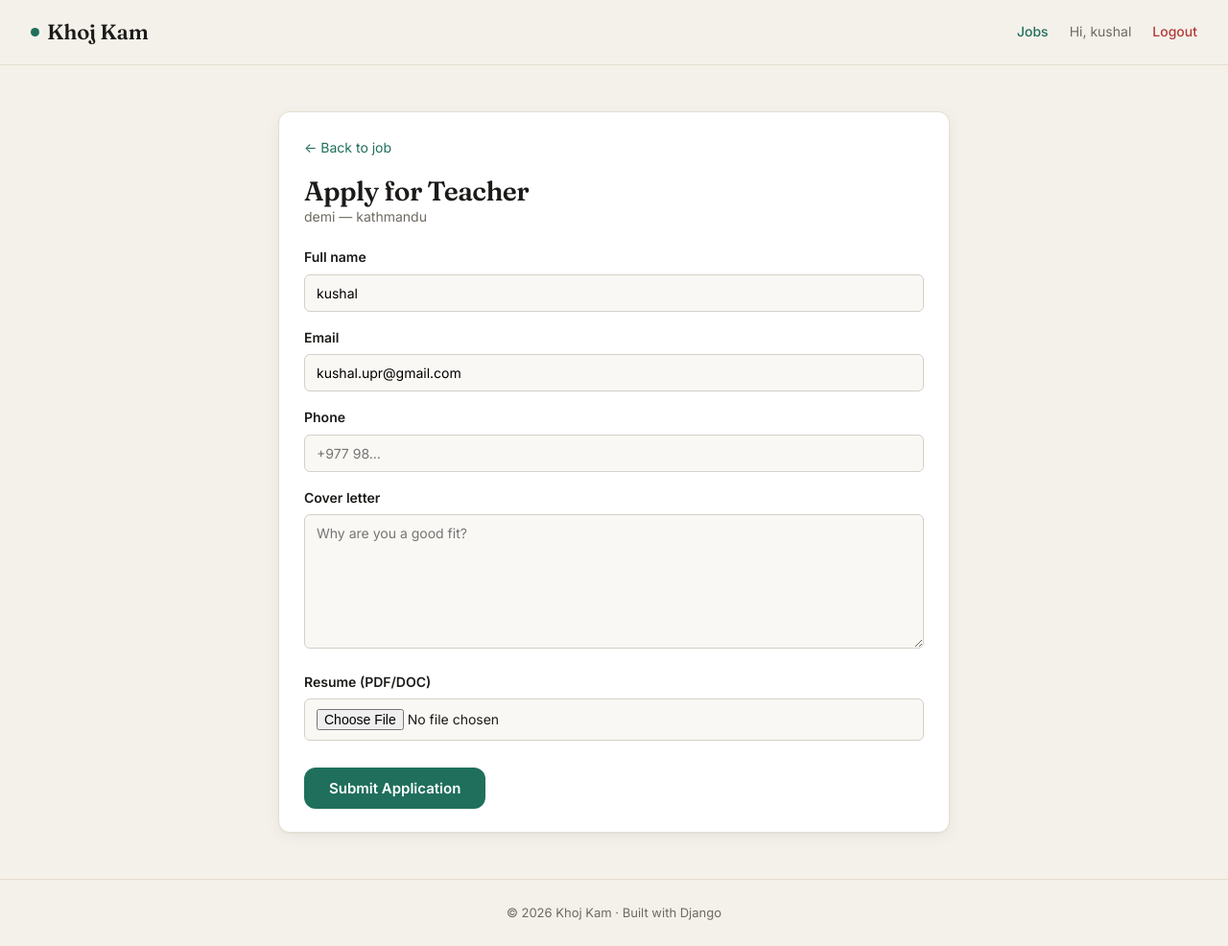
After one commit to Ghimire-Kushal/Tranning, a Django app: page /job/2/apply/ in a window 1280 px wide. The commit adds this page. Shown: the whole page at 96% size. Run offline with Django 5.2, Linux system fonts and the light colour scheme; a user stored in the database is signed in; data comes from the database, SQL or seed files in the repository; both versions use the stored data as it was after the commit.

Commit message:
add the apply

```diff
--- /dev/null
+++ b/jobportal/jobportal/templates/apply.html
@@ -0,0 +1,93 @@
+{% extends "base.html" %}
+{% block title %}Apply — {{ job.title }}{% endblock %}
+
+{% block content %}
+<div class="container">
+  <div class="card" style="max-width:700px; margin:0 auto;">
+    <a href="{% url 'job_detail' job.id %}" style="font-size:14px;">← Back to job</a>
+    <h1 style="margin-top:16px; font-size:28px;">Apply for {{ job.title }}</h1>
+    <p class="meta">{{ job.company.name }} — {{ job.company.location }}</p>
+
+    {% if messages %}
+      {% for message in messages %}
+        <div class="alert alert-{{ message.tags }}" style="padding:10px 14px; margin:12px 0; border-radius:6px; background:#fdf4e3; color:#8a5a00;">
+          {{ message }}
+        </div>
+      {% endfor %}
+    {% endif %}
+
+    <form method="post" enctype="multipart/form-data" class="apply-form" style="margin-top:20px;">
+      {% csrf_token %}
+
+      <div class="form-row">
+        <label for="{{ form.full_name.id_for_label }}">Full name</label>
+        {{ form.full_name }}
+        {{ form.full_name.errors }}
+      </div>
+
+      <div class="form-row">
+        <label for="{{ form.email.id_for_label }}">Email</label>
+        {{ form.email }}
+        {{ form.email.errors }}
+      </div>
+
+      <div class="form-row">
+        <label for="{{ form.phone.id_for_label }}">Phone</label>
+        {{ form.phone }}
+        {{ form.phone.errors }}
+      </div>
+
+      <div class="form-row">
+        <label for="{{ form.cover_letter.id_for_label }}">Cover letter</label>
+        {{ form.cover_letter }}
+        {{ form.cover_letter.errors }}
+      </div>
+
+      <div class="form-row">
+        <label for="{{ form.resume.id_for_label }}">Resume (PDF/DOC)</label>
+        {{ form.resume }}
+        {{ form.resume.errors }}
+      </div>
+
+      <button type="submit" class="btn btn-primary" style="margin-top:12px;">Submit Application</button>
+    </form>
+  </div>
+</div>
+
+<style>
+  .form-row { margin-bottom: 16px; }
+  .form-row label {
+    display: block;
+    font-weight: 600;
+    margin-bottom: 6px;
+    font-size: 14px;
+  }
+  .form-row input[type="text"],
+  .form-row input[type="email"],
+  .form-row input[type="file"],
+  .form-row textarea {
+    width: 100%;
+    padding: 10px 12px;
+    border: 1px solid #d4cfc7;
+    border-radius: 6px;
+    font-family: inherit;
+    font-size: 14px;
+    background: #faf8f4;
+    box-sizing: border-box;
+  }
+  .form-row textarea { resize: vertical; min-height: 140px; }
+  .form-row input:focus,
+  .form-row textarea:focus {
+    outline: none;
+    border-color: #1a4d3a;
+    background: #fff;
+  }
+  .errorlist {
+    color: #b03a2e;
+    list-style: none;
+    padding: 0;
+    margin: 4px 0 0;
+    font-size: 13px;
+  }
+</style>
+{% endblock %}
--- /dev/null
+++ b/jobportal/portal/forms.py
@@ -0,0 +1,13 @@
+from django import forms
+from .models import Application
+
+class ApplicationForm(forms.ModelForm):
+    class Meta:
+        model = Application
+        fields = ["full_name", "email", "phone", "cover_letter", "resume"]
+        widgets = {
+            "cover_letter": forms.Textarea(attrs={"rows": 6, "placeholder": "Why are you a good fit?"}),
+            "full_name": forms.TextInput(attrs={"placeholder": "Your full name"}),
+            "email": forms.EmailInput(attrs={"placeholder": "you@example.com"}),
+            "phone": forms.TextInput(attrs={"placeholder": "+977 98..."}),
+        }
--- a/jobportal/portal/models.py
+++ b/jobportal/portal/models.py
@@ -1,4 +1,5 @@
 from django.db import models
+from django.contrib.auth.models import User
 
 # Create your models here.
 
@@ -22,3 +23,21 @@ class Job(models.Model):
 
     def __str__(self):
         return self.title
+
+
+class Application(models.Model):
+    job = models.ForeignKey(Job, on_delete=models.CASCADE, related_name="applications")
+    applicant = models.ForeignKey(User, on_delete=models.CASCADE)
+    full_name = models.CharField(max_length=100)
+    email = models.EmailField()
+    phone = models.CharField(max_length=20)
+    cover_letter = models.TextField()
+    resume = models.FileField(upload_to="resumes/")
+    applied_at = models.DateTimeField(auto_now_add=True)
+
+    class Meta:
+        unique_together = ("job", "applicant")
+        ordering = ["-applied_at"]
+
+    def __str__(self):
+        return f"{self.applicant.username} → {self.job.title}"
--- a/jobportal/portal/urls.py
+++ b/jobportal/portal/urls.py
@@ -5,5 +5,6 @@ urlpatterns = [
     path("register/", views.register_view, name="register"),
     path("login/", views.login_view, name="login"),
     path("logout/", views.logout_view, name="logout"),
-    path("job/<int:job_id>/", views.job_detail, name="job_detail"),   # ← dynamic
+    path("job/<int:job_id>/", views.job_detail, name="job_detail"),
+    path("job/<int:job_id>/apply/", views.apply_job, name="apply_job"),  # ← dynamic
 ]
--- a/jobportal/portal/views.py
+++ b/jobportal/portal/views.py
@@ -1,8 +1,10 @@
 from django.shortcuts import render, redirect, get_object_or_404
 from django.contrib.auth import authenticate, login, logout
 from django.contrib.auth.models import User
+from django.contrib.auth.decorators import login_required
 from django.contrib import messages
-from .models import Job
+from .models import Job, Application
+from .forms import ApplicationForm
 
 
 def register_view(request):
@@ -49,3 +51,29 @@ def logout_view(request):
 def job_detail(request, job_id):
     job = get_object_or_404(Job, id=job_id)
     return render(request, "job_detail.html", {"job": job})
+
+
+@login_required
+def apply_job(request, job_id):
+    job = get_object_or_404(Job, id=job_id)
+
+    if Application.objects.filter(job=job, applicant=request.user).exists():
+        messages.info(request, "You have already applied for this job.")
+        return redirect("job_detail", job_id=job.id)
+
+    if request.method == "POST":
+        form = ApplicationForm(request.POST, request.FILES)
+        if form.is_valid():
+            application = form.save(commit=False)
+            application.job = job
+            application.applicant = request.user
+            application.save()
+            messages.success(request, "Application submitted successfully!")
+            return redirect("job_detail", job_id=job.id)
+    else:
+        form = ApplicationForm(initial={
+            "full_name": request.user.get_full_name() or request.user.username,
+            "email": request.user.email,
+        })
+
+    return render(request, "apply.html", {"form": form, "job": job})
```
Also changed, not shown: jobportal/jobportal/templates/admin2.html (+11 -4 lines), jobportal/jobportal/templates/job_detail.html (+10 -0 lines), jobportal/db.sqlite3, jobportal/portal/migrations/0002_application.py (added), jobportal/resumes/WhatsApp_Image_2026-06-02_at_21.29.15.jpeg (added).
